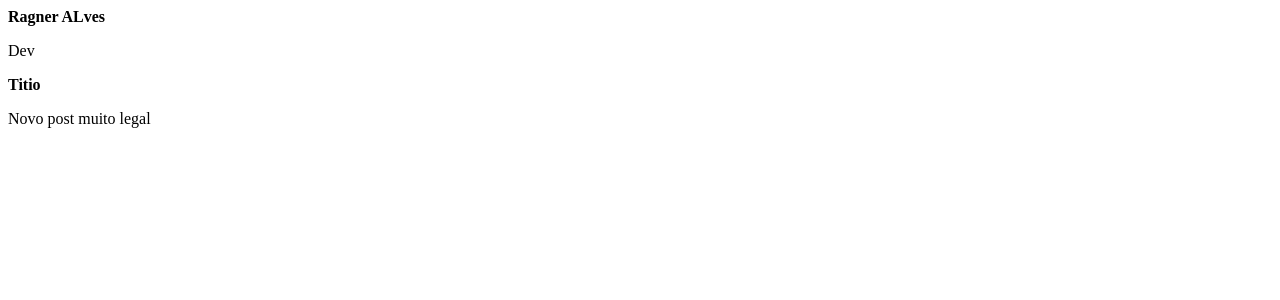
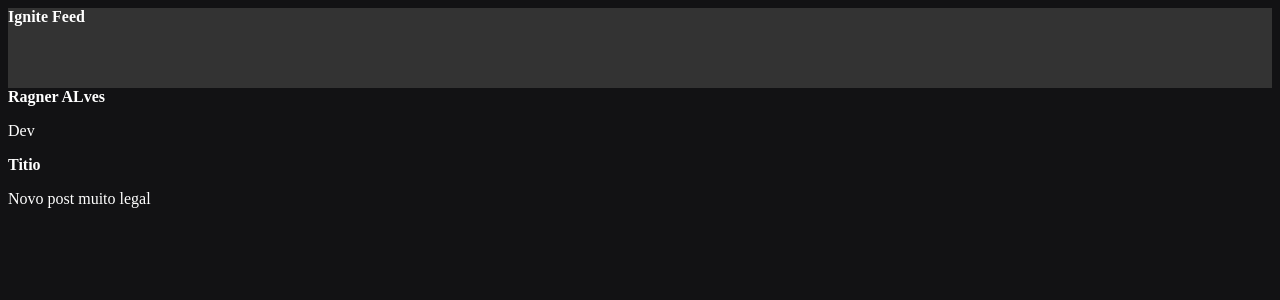
Before and after one commit to RagnerAlves/Ignite-RocketSeat, a React (Vite) app in the folder Ignite_2022/aulas/01-fundamentos-reactjs/: page / in a window 1280 px wide. Shown: the top 300 px of the page. Built offline with nearby package versions, Linux system fonts and the light colour scheme.

Commit message:
Estrut_App_Css_Modules

```diff
--- a/Ignite_2022/aulas/01-fundamentos-reactjs/src/App.jsx
+++ b/Ignite_2022/aulas/01-fundamentos-reactjs/src/App.jsx
@@ -1,8 +1,13 @@
+import {Header} from './components/Header';
 import {Post} from './Post'
+import './style.css'
 
 export function App() {
   return (
   <div>
+
+    <Header />
+
     <Post
       author="Ragner ALves"
       content="Dev"
--- /dev/null
+++ b/Ignite_2022/aulas/01-fundamentos-reactjs/src/components/Header.jsx
@@ -0,0 +1,9 @@
+import styles from './Header.module.css'
+
+export function Header(){
+    return(
+      <header className={styles.header}>
+          <strong>Ignite Feed</strong>
+      </header>
+    );
+}
--- /dev/null
+++ b/Ignite_2022/aulas/01-fundamentos-reactjs/src/components/Header.module.css
@@ -0,0 +1,4 @@
+.header{
+    background:#333;
+    height: 80px;
+}
--- /dev/null
+++ b/Ignite_2022/aulas/01-fundamentos-reactjs/src/style.css
@@ -0,0 +1,4 @@
+body{
+    background:#121214;
+    color:#fff;
+}
```
